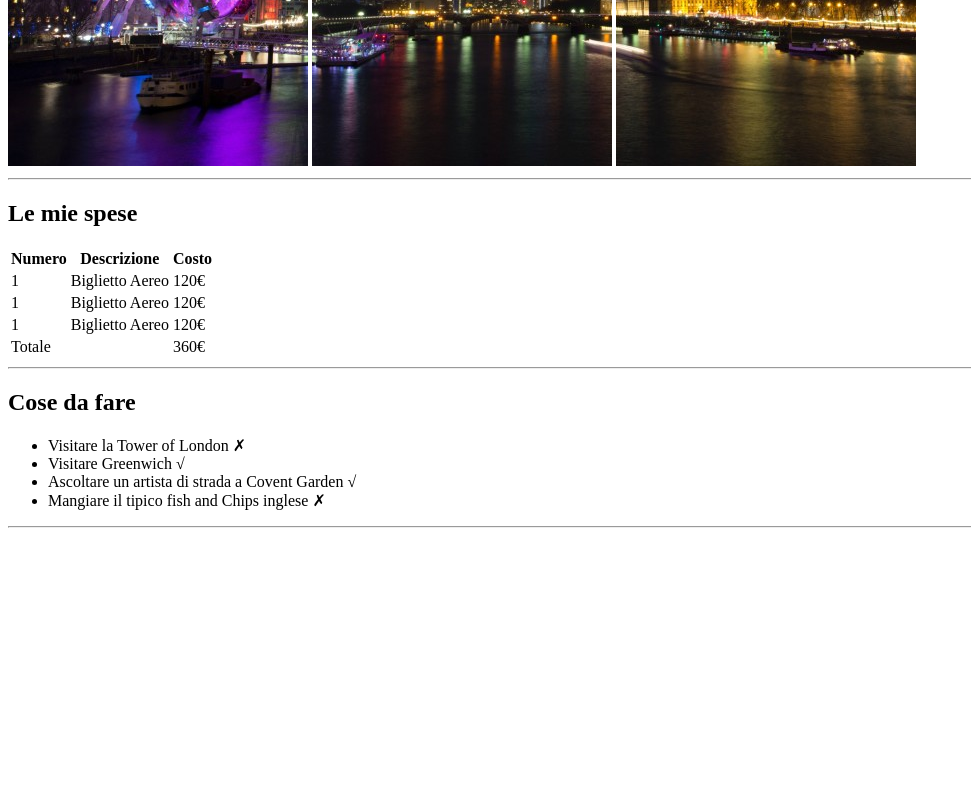
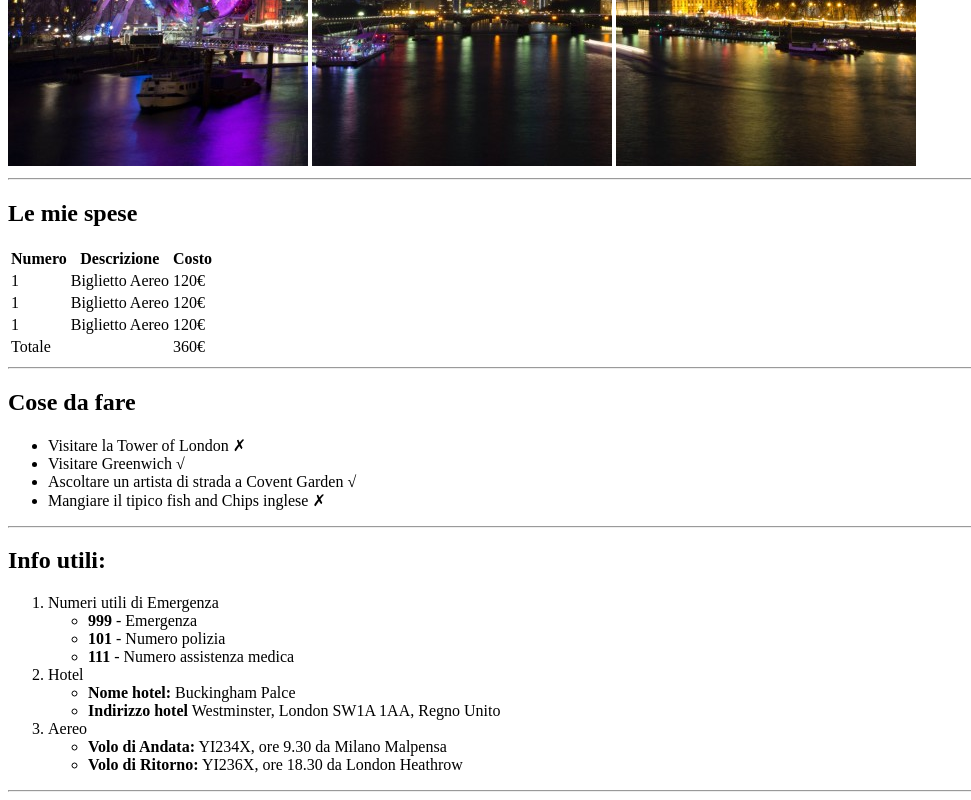
Before and after one commit to GiadaTonioni/html-london-trip, a plain HTML site: page index.html in a window 1280 px wide. Shown: the part 514-1314 px from the top of the page, without its empty margins (0-971 px from the left). Before the commit the page ends 1050 px from the top, so only its background shows below. Drawn offline with Linux system fonts and the light colour scheme.

Commit message:
sezione tre e chiusura main

```diff
--- a/index.html
+++ b/index.html
@@ -73,6 +73,29 @@
                 </ul>
                 <hr>
             </section>
+            <!-- sezione3 -->
+            <section>
+                <h2>Info utili:</h2>
+                <ol>
+                    <li>Numeri utili di Emergenza</li>
+                    <ul>
+                        <li><strong>999</strong> - Emergenza</li>
+                        <li><strong>101</strong> - Numero polizia</li>
+                        <li><strong>111</strong> - Numero assistenza medica</li>
+                    </ul>
+                    <li>Hotel</li>
+                    <ul>
+                        <li><strong>Nome hotel:</strong> Buckingham Palce</li>
+                        <li><strong>Indirizzo hotel</strong> Westminster, London SW1A 1AA, Regno Unito</li>
+                    </ul>
+                    <li>Aereo</li>
+                    <ul>
+                        <li><strong>Volo di Andata:</strong> YI234X, ore 9.30 da Milano Malpensa</li>
+                        <li><strong>Volo di Ritorno:</strong> YI236X, ore 18.30 da London Heathrow</li>
+                    </ul>
+                </ol>
+                <hr>
+            </section>
         </main>
         <!-- parte finale -->
         <footer></footer>
```
